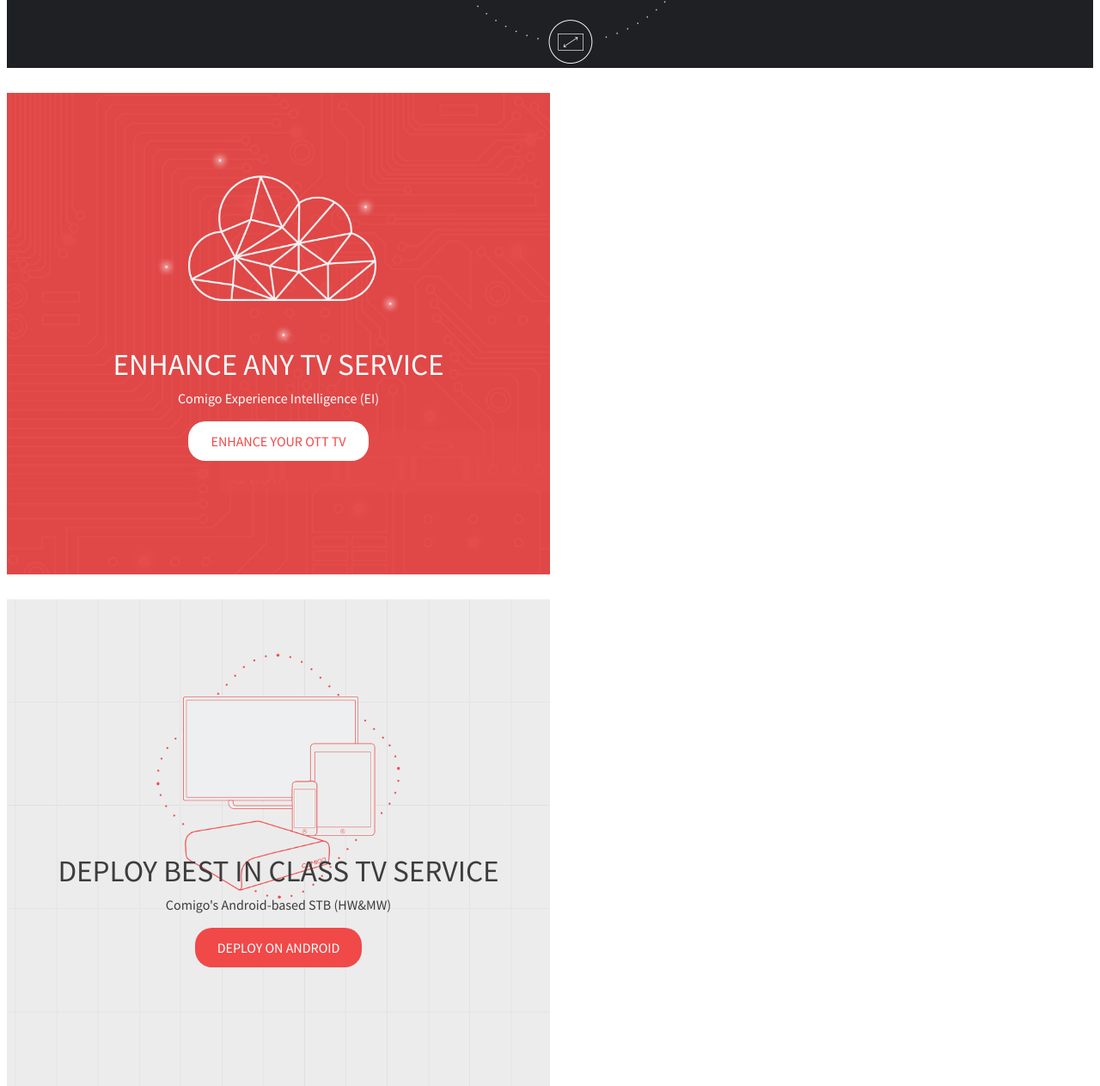
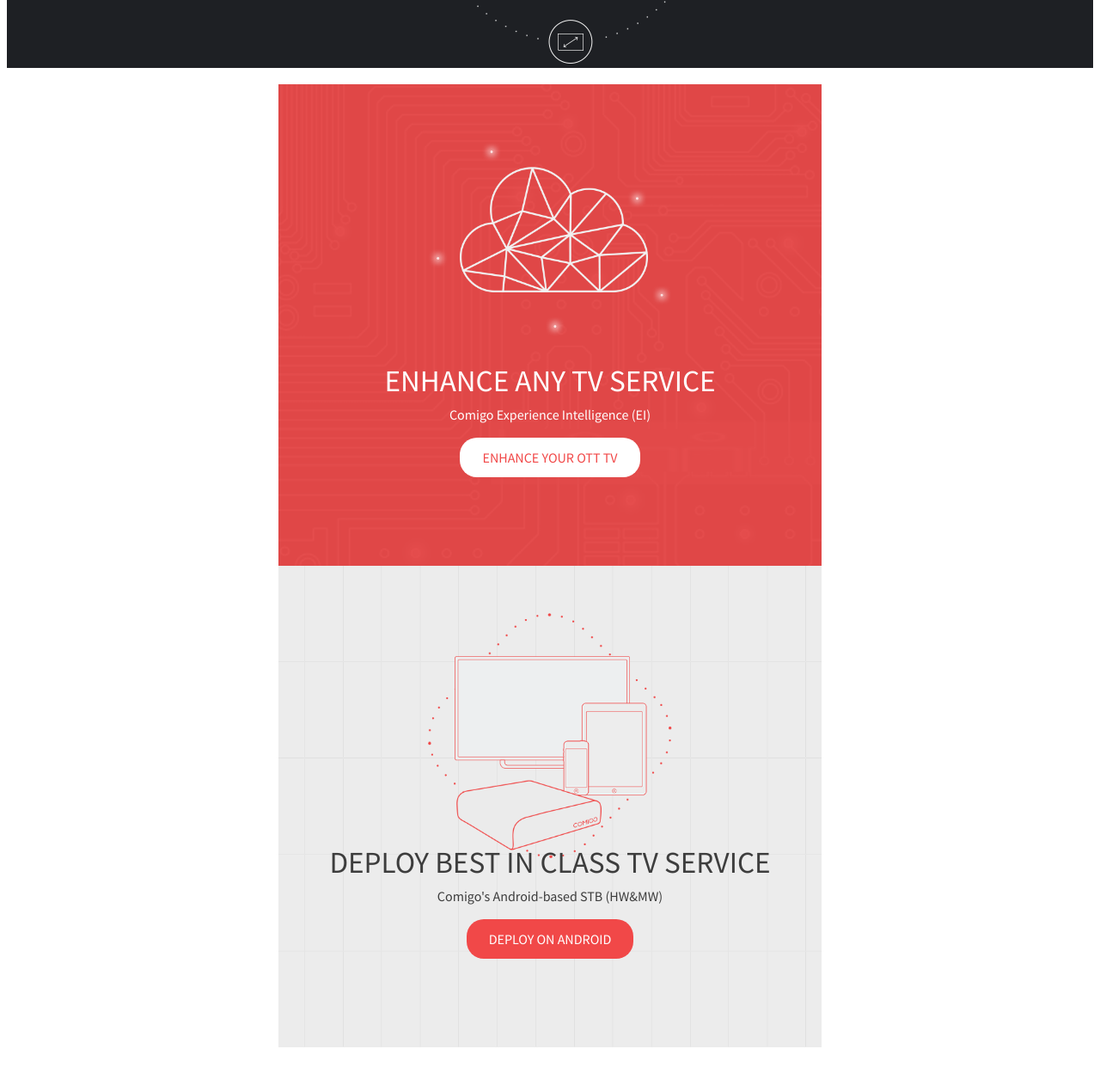
Before and after one commit to tzoock/comigo, a plain HTML site: page index.html in a window 1280 px wide. Shown: the part 4303-5566 px from the top of the page at 86% size. Drawn offline with Linux system fonts and the light colour scheme.

Commit message:
sndy mrnng

```diff
--- a/styles/main.css
+++ b/styles/main.css
@@ -140,9 +140,6 @@
 /*}*/
 /*=================== rd-wt */
 
-.rd-wt {
-    display: block;
-}
 
 .rd-wt h2 {
     padding-top: 50%;
@@ -161,15 +158,17 @@
     background-repeat: no-repeat;
     background-position: 50% 20%, center;
     background-size: 45%, cover;
+    display: inline-block;
 }
 
 .wt-back {
-    height: 600px;
+    height: 35rem;
     width: 50%;
     background-image: url("comigo/other/ic-stb-screens.png"), url("comigo/other/home-tv-service-bg2.png");
     background-repeat: no-repeat;
     background-position: 50% 20%, center;
     background-size: 45%, cover;
+    display: inline-block;
 }
 
 
```
